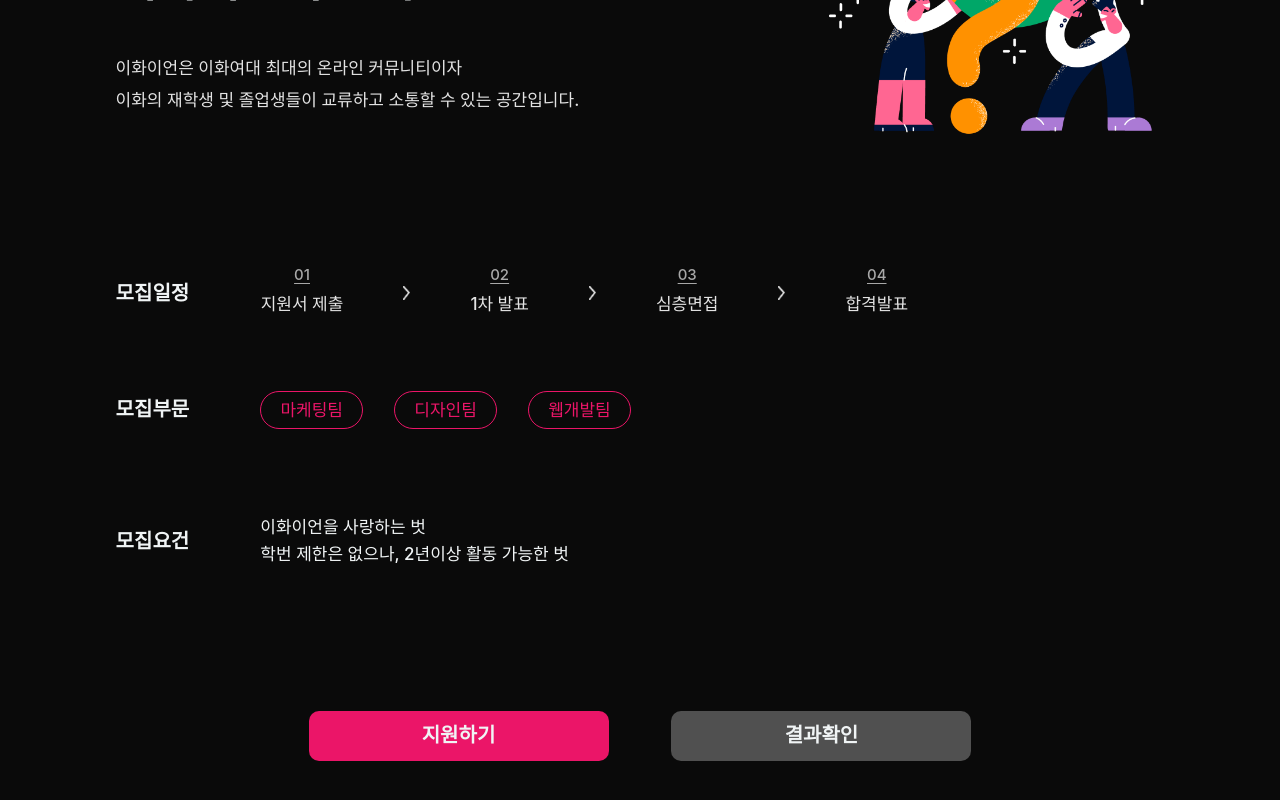
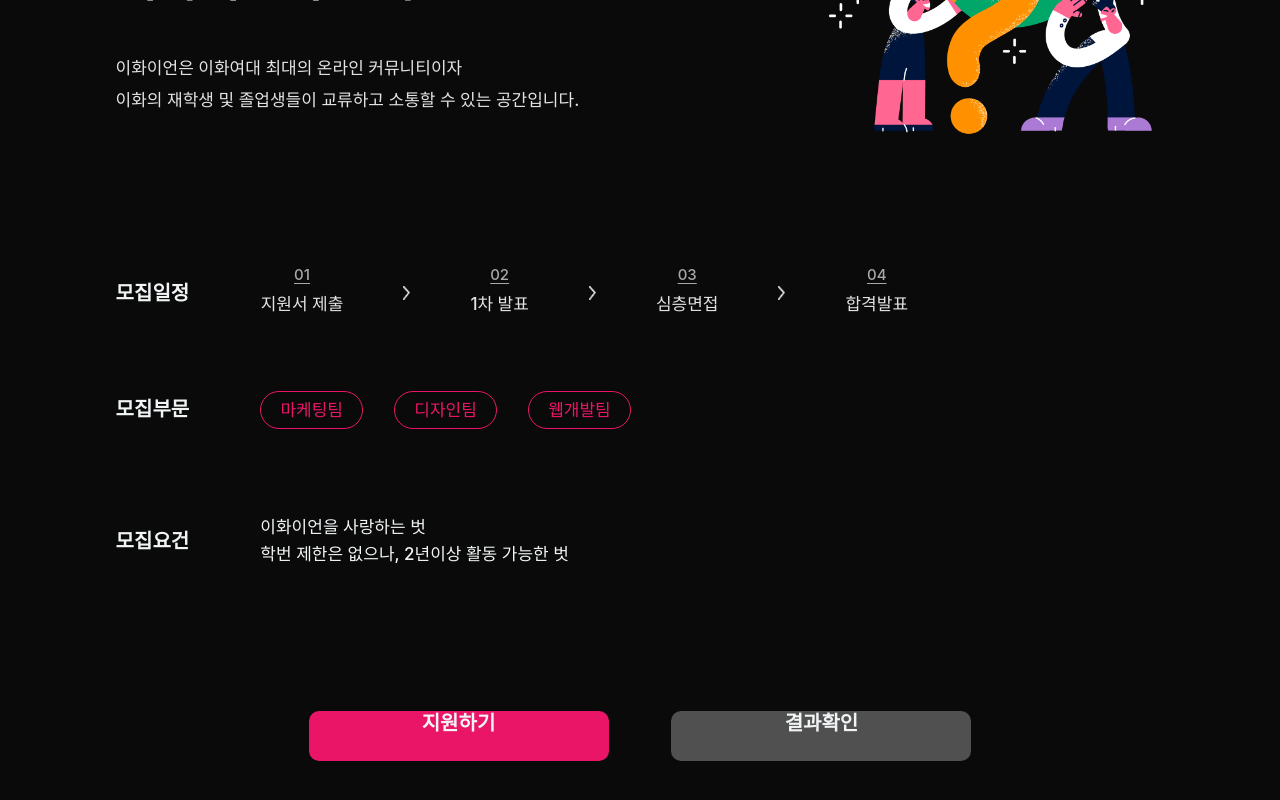
Before and after one commit to hyeinNa/recruiting_2023, a React (Create React App) app in the folder client/: page /ewhaianInfo in a window 1280 px wide. Shown: the part 220-1020 px from the top of the page. Built offline with nearby package versions, Linux system fonts and the light colour scheme; no server answers.

Commit message:
호스팅 시도5-3
window.location.replace -> Link로 수정

```diff
--- a/client/src/components/Header/Header.js
+++ b/client/src/components/Header/Header.js
@@ -6,13 +6,6 @@ import "./Header.css";
 function Header() {
   const [isMenuOpen, setMenuOpen] = useState(true);
   const [isApplicationPeriod, setApplicationPeriod] = useState(true);
-  const ApplyStatus = () => {
-    if (isApplicationPeriod) {
-      window.location.replace("/register");
-    } else {
-      window.location.replace("/register/notperiod");
-    }
-  };
   useEffect(() => {
     axios
       .post("/api/var/load", {
@@ -55,18 +48,13 @@ function Header() {
     <nav className="nav_bar">
       <div className="nav_bar_container">
         <div className="nav_bar_inner_container">
-          <div
-            className="nav_bar_logo"
-            onClick={() => {
-              window.location.replace("/");
-            }}
-          >
+          <Link to="/" className="nav_bar_logo">
             <img
               className="nav_bar_logoImg"
               src="/img/header/white_logo.png"
               alt="ewhaianLogo"
             />
-          </div>
+          </Link>
           <ul className="nav_bar_menu" id="nav_bar_menu">
             <div className="nav_bar_apply_btn_container">
               <Link
--- a/client/src/components/views/EwhaianInfoPages/EwhaianInfo.js
+++ b/client/src/components/views/EwhaianInfoPages/EwhaianInfo.js
@@ -1,6 +1,7 @@
 import React, { useEffect, useState } from "react";
 import axios from "axios";
 import "./EwhaianInfo.css";
+import { Link } from "react-router-dom";
 
 function EwhaianInfo() {
   const [visibleMarketing, doesRecruitMarketing] = useState(true);
@@ -177,20 +178,19 @@ function EwhaianInfo() {
             <div className="info_recruitment_register">
               <div className="info_recruitment_menu">
                 <div className="info_recruitment_menu_list_1">
-                  <button type="button" id="applybutton" onClick={ApplyStatus}>
+                  <Link
+                    to={
+                      isApplicationPeriod ? "/register" : "/register/notperiod"
+                    }
+                    id="applybutton"
+                  >
                     <div className="apply_btns_text">지원하기</div>
-                  </button>
+                  </Link>
                 </div>
                 <div className="info_recruitment_menu_list_2">
-                  <button
-                    type="button"
-                    id="checkbutton"
-                    onClick={() => {
-                      window.location.replace("/result/checkinfo");
-                    }}
-                  >
+                  <Link to="/result/checkinfo" id="checkbutton">
                     <div className="apply_btns_text">결과확인</div>
-                  </button>
+                  </Link>
                 </div>
               </div>
             </div>
```
